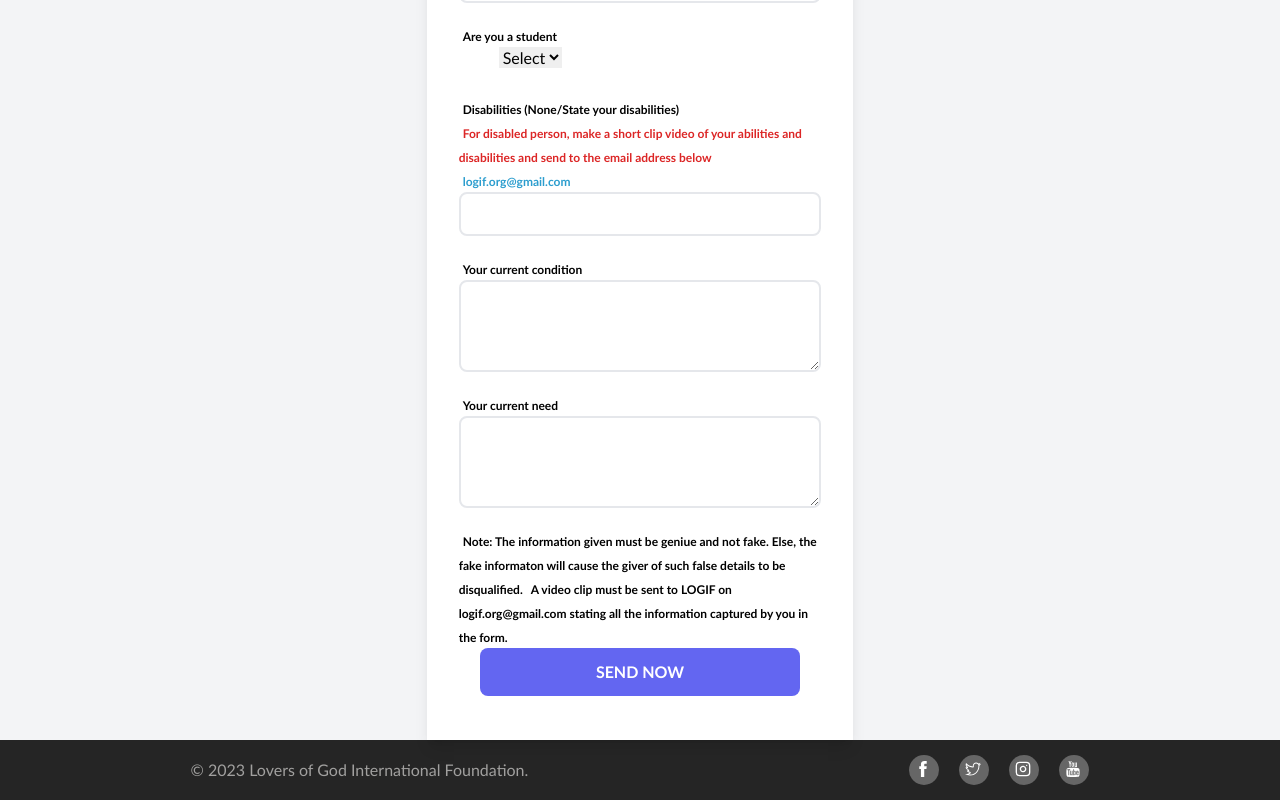
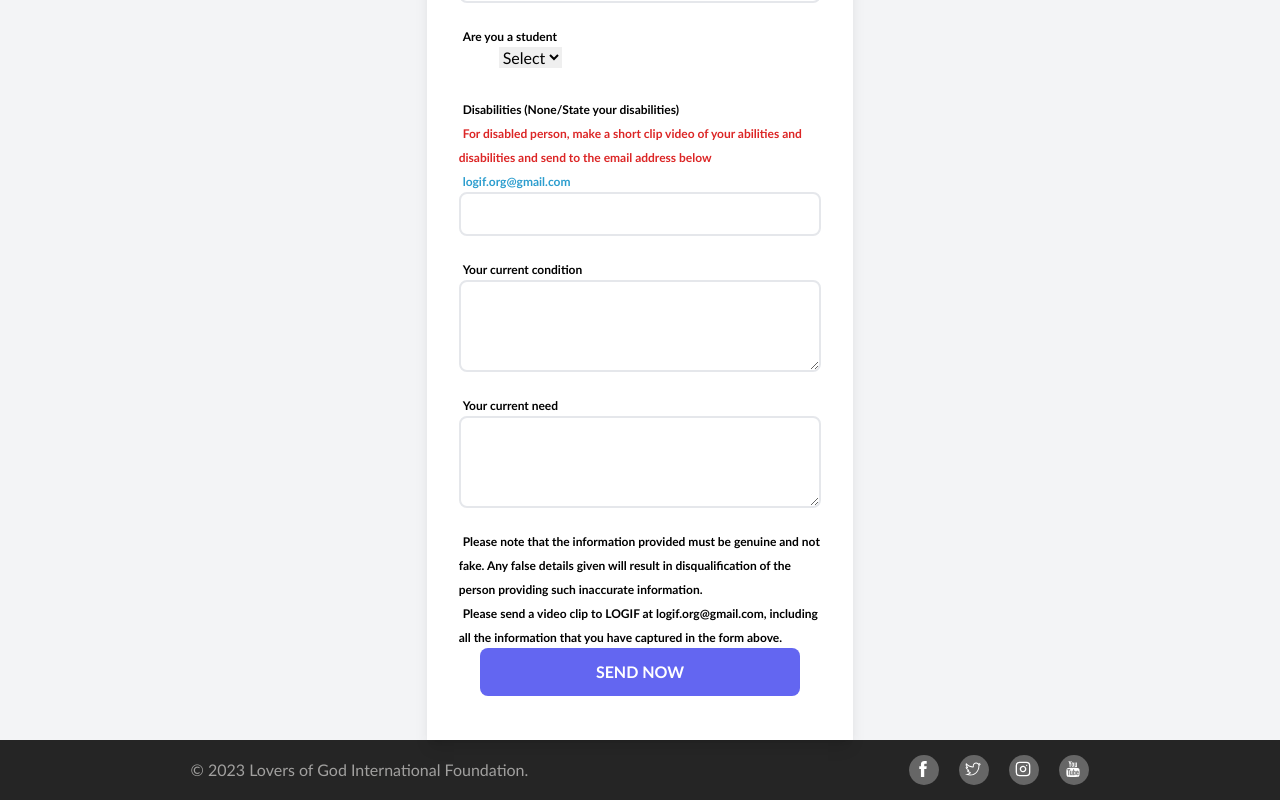
Before and after one commit to Petec0x0/logif, a React (Create React App) app: page /logif-form in a window 1280 px wide. Shown: the part 1001-1801 px from the top of the page. Built offline with nearby package versions, Linux system fonts and the light colour scheme; no server answers.

Commit message:
Updated a type

```diff
--- a/src/navpages/LogifForm.js
+++ b/src/navpages/LogifForm.js
@@ -505,13 +505,14 @@ const LogifForm = () => {
                         </div>
 
                         <label for="" className="text-xs font-semibold px-1">
-                            Note: The information given must be geniue and not fake. Else, the fake informaton will
-                            cause the giver of such false details to be disqualified.
+                            Please note that the information provided must be genuine and not fake.
+                            Any false details given will result in disqualification of the
+                            person providing such inaccurate information.
                         </label>
-
+                        <br />
                         <label for="" className="text-xs font-semibold px-1 mb-2">
-                            A video clip must be sent to LOGIF on logif.org@gmail.com stating all
-                            the information captured by you in the form.
+                            Please send a video clip to LOGIF at logif.org@gmail.com,
+                            including all the information that you have captured in the form above.
                         </label>
 
                         {
```
